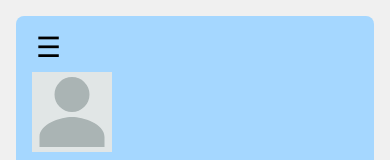
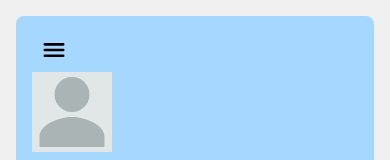
Before and after one commit to subhashini-git123/lms-project, a React (Create React App) app: page /task-tracker in a window 390 px wide. Shown: the top 160 px of the page. Built offline with nearby package versions, Linux system fonts and the light colour scheme.

Commit message:
toogle and sidebar media queries added

```diff
--- a/src/components/Toggle.css
+++ b/src/components/Toggle.css
@@ -31,8 +31,8 @@
 
 .hamburger {
   position: absolute;
-  top: 30px;
-  left: 30px;
+      top: 50px;
+    left: 50px;
   font-size: 28px;
   background: none;
   border: none;
--- a/src/pages/CourseDetail.js
+++ b/src/pages/CourseDetail.js
@@ -1,4 +1,4 @@
-import React, { useState } from "react";
+import React, { useState, useEffect } from "react";
 import { useParams } from "react-router-dom";
 import { useCourses } from "./CourseContext";
 import "./CourseDetail.css";
@@ -7,13 +7,21 @@
 import { RxClock } from "react-icons/rx";
 import { BsWatch, BsSliders } from "react-icons/bs";
 import Toggle from "../components/Toggle";
+import Sidebar from "../components/Sidebar";
 
 const CourseDetail = () => {
   const { id } = useParams();
   const { suggestedCourses, continueCourses } = useCourses();
   const [activeTab, setActiveTab] = useState("overview");
+  const [isDesktop, setIsDesktop] = useState(window.innerWidth > 992);
 
-  // Find the course by ID from either list
+  useEffect(() => {
+    const handleResize = () => setIsDesktop(window.innerWidth > 992);
+    window.addEventListener("resize", handleResize);
+
+    return () => window.removeEventListener("resize", handleResize);
+  }, []);
+
   const course =
     suggestedCourses.find((c) => c.id === id) ||
     continueCourses.find((c) => c.id === id);
@@ -29,7 +37,7 @@
   return (
     <div className="course-detail-container">
       <div className="course-header">
-        <Toggle />
+        {isDesktop ? <Toggle /> : <Sidebar />}
         <h2>{course.title}</h2>
         <p className="subtitle">
           Master {course.title} to create Web Applications & go from basic to advanced
--- a/src/pages/TaskTracker.js
+++ b/src/pages/TaskTracker.js
@@ -1,32 +1,39 @@
-import React, { useState } from "react";
+import React, { useState, useEffect } from "react";
 import { Link } from "react-router-dom";
 import { useCourses } from "../pages/CourseContext";
 import "./TaskTracker.css";
 import { IoPersonSharp } from "react-icons/io5";
 import Card from "../components/Card";
 import Toggle from "../components/Toggle";
+import Sidebar from "../components/Sidebar";
 
 const TaskTracker = () => {
   const { continueCourses, suggestedCourses } = useCourses();
-  const [activeTab, setActiveTab] = useState("completed","inprogress");
+  const [activeTab, setActiveTab] = useState("completed");
+  const [isDesktop, setIsDesktop] = useState(window.innerWidth > 992);
+
+  useEffect(() => {
+    const handleResize = () => setIsDesktop(window.innerWidth > 992);
+    window.addEventListener("resize", handleResize);
+
+    return () => window.removeEventListener("resize", handleResize);
+  }, []);
 
   return (
     <div className="task-tracker">
-
-      {/* Trainee Info */}
       <div className="trainee-card">
-       <Toggle/>
+        {isDesktop ? <Toggle /> : <Sidebar />}
 
         <div>
           <IoPersonSharp className="trainee-photo" />
         </div>
+
         <div className="trainee-info">
           <h2>Trainee Name</h2>
           <p>Employee Id</p>
         </div>
       </div>
 
-      {/* Tabs */}
       <div className="layout-border">
         <div className="tabs">
           <div
@@ -58,7 +65,6 @@
                   lessons={course.lessons}
                   hideFooter={true}
                 />
-
               </Link>
             ))}
           </div>
@@ -82,7 +88,6 @@
             ))}
           </div>
         )}
-
       </div>
     </div>
   );
```
Lines whose indentation alone changed are shown as unchanged.
